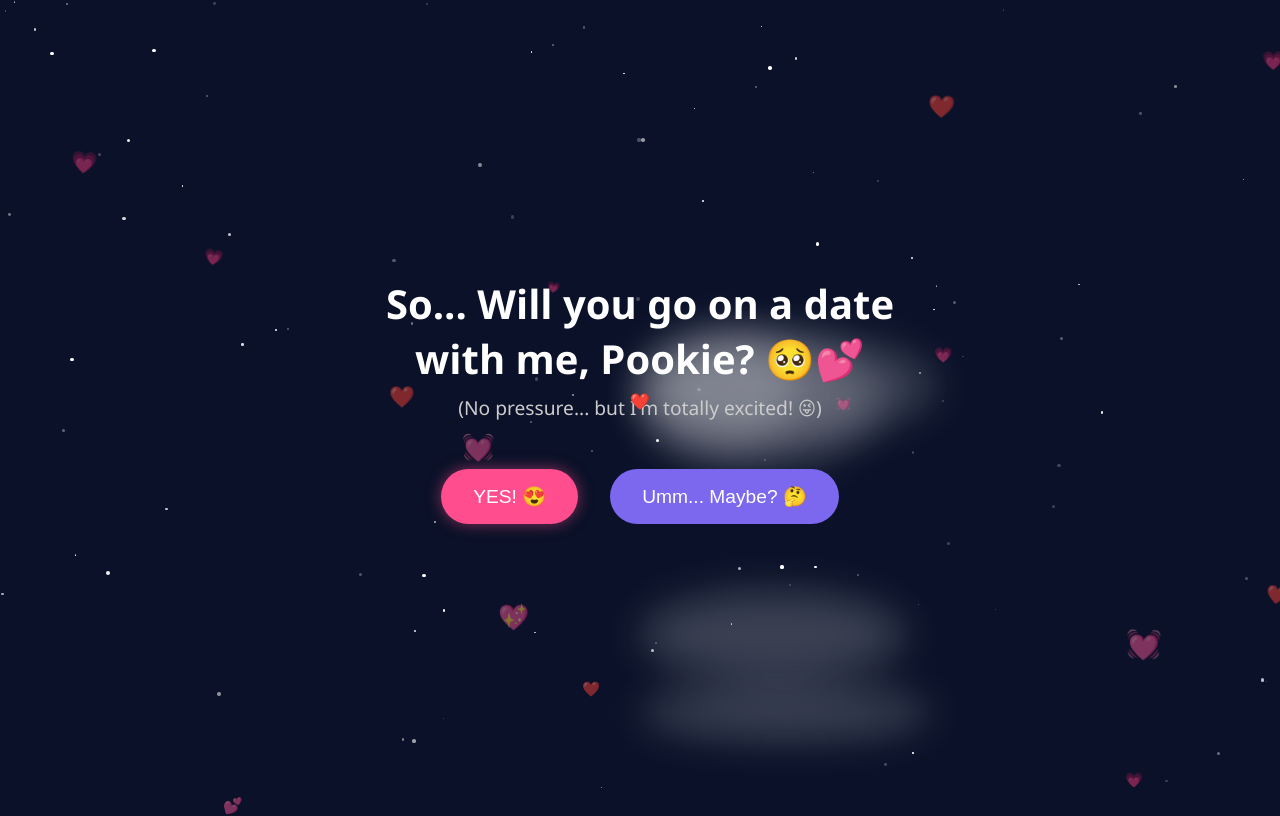
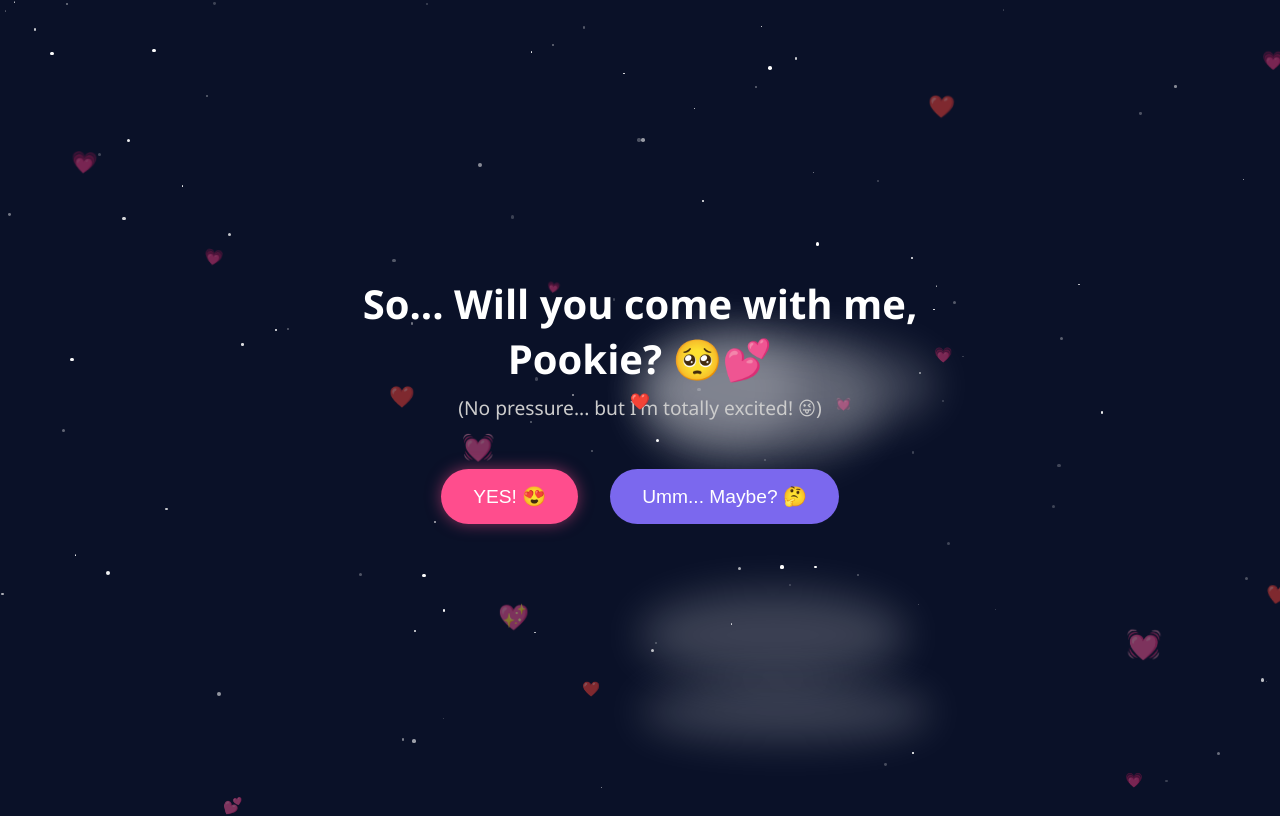
Before and after one commit to softec2121/Tryine, a plain HTML site: page final.html in a window 1280 px wide. Drawn offline with nearby package versions, Linux system fonts and the light colour scheme.

Commit message:
Update final.html

```diff
--- a/final.html
+++ b/final.html
@@ -3,7 +3,7 @@
 <head>
     <meta charset="UTF-8">
     <meta name="viewport" content="width=device-width, initial-scale=1.0">
-    <title>The Proposal</title>
+    <title>The enquire</title>
     <script src="https://cdnjs.cloudflare.com/ajax/libs/gsap/3.9.1/gsap.min.js"></script>
     <script src="https://cdnjs.cloudflare.com/ajax/libs/gsap/3.9.1/TextPlugin.min.js"></script>
     <script src="https://cdnjs.cloudflare.com/ajax/libs/gsap/3.9.1/EasePack.min.js"></script>
@@ -427,7 +427,7 @@
         // Typing effect for heading
         gsap.to('#typing-heading', {
             text: {
-                value: "So... Will you go on a date with me, Pookie? 🥺💕",
+                value: "So... Will you come  with me, Pookie? 🥺💕",
                 delimiter: ""
             },
             duration: 3,
```
